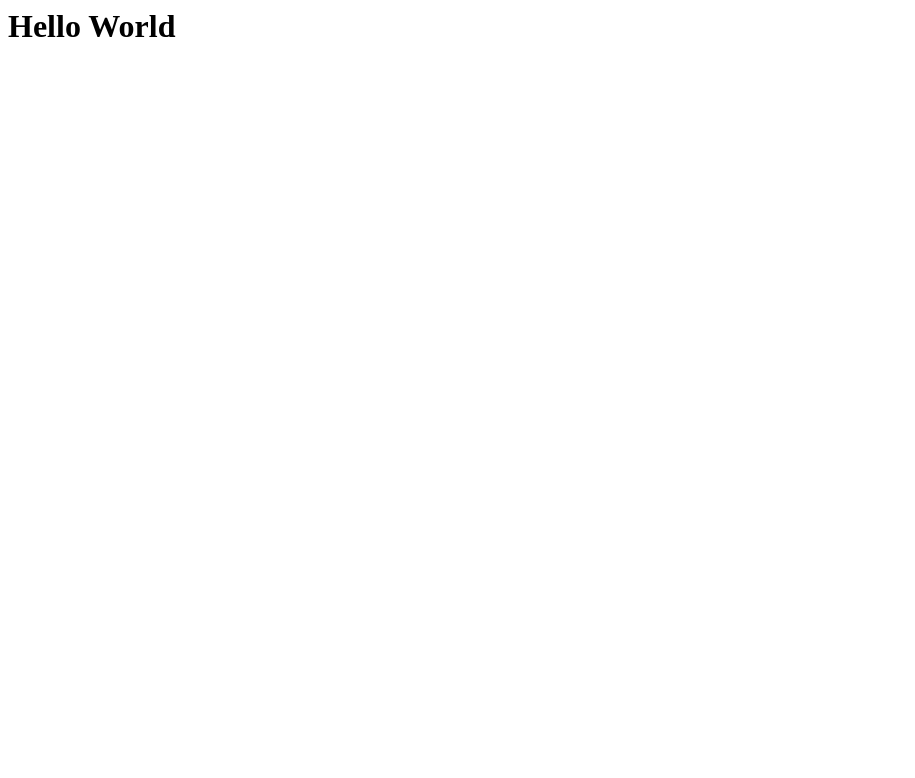
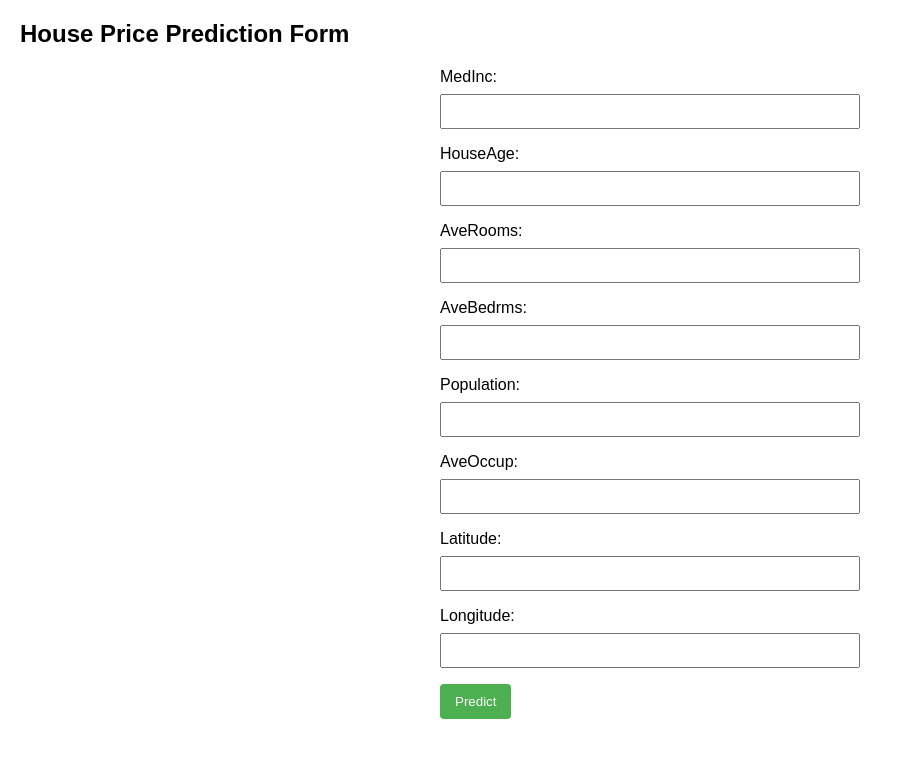
Before and after one commit to soulgyk/California_Housing_Price, a Flask app: page / in a window 1280 px wide. Before the commit the part shown is almost empty. Shown: the top 778 px of the page, without its empty margins (0-915 px from the left). Run offline with Flask 3, Linux system fonts and the light colour scheme; parts of the project's set-up code (start-up, migrations or seed data) failed here and were passed over.

Commit message:
web app is ready

```diff
--- a/app.py
+++ b/app.py
@@ -24,6 +24,16 @@ def predict_api():
     print(output[0])
     return jsonify(output[0])
 
+@app.route('/predict', methods=['POST'])
+
+def predict():
+    data = [float(x) for x in request.form.values()]
+    final_input = scalar.transform(np.array(data).reshape(1,-1))
+    print(final_input)
+    output = regmodel.predict(final_input)[0]
+    return render_template('home.html', prediction_text = "The house price predicted is {}".format(output))
+
+
 
 if __name__=="__main__":
     app.run(debug=True)
--- a/templates/home.html
+++ b/templates/home.html
@@ -1,3 +1,87 @@
-<h1>
-Hello World
-</h1>
+<!DOCTYPE html>
+<html lang="en">
+<head>
+    <meta charset="UTF-8">
+    <meta name="viewport" content="width=device-width, initial-scale=1.0">
+    <title>House Price Prediction Form</title>
+    <style>
+        body {
+            font-family: Arial, sans-serif;
+            margin: 20px;
+        }
+
+        form {
+            max-width: 400px;
+            margin: 0 auto;
+        }
+
+        label {
+            display: block;
+            margin-bottom: 8px;
+        }
+
+        input {
+            width: 100%;
+            padding: 8px;
+            margin-bottom: 16px;
+        }
+
+        button {
+            background-color: #4CAF50;
+            color: white;
+            padding: 10px 15px;
+            border: none;
+            border-radius: 4px;
+            cursor: pointer;
+        }
+
+        button:hover {
+            background-color: #45a049;
+        }
+
+        #prediction {
+            margin-top: 20px;
+            font-weight: bold;
+        }
+    </style>
+</head>
+<body>
+
+    <h2>House Price Prediction Form</h2>
+
+    <form action="{{ url_for('predict')}}" method="post">
+        <label for="medInc">MedInc:</label>
+        <input type="text" id="medInc" name="medInc" required>
+
+        <label for="houseAge">HouseAge:</label>
+        <input type="text" id="houseAge" name="houseAge" required>
+
+        <label for="aveRooms">AveRooms:</label>
+        <input type="text" id="aveRooms" name="aveRooms" required>
+
+        <label for="aveBedrms">AveBedrms:</label>
+        <input type="text" id="aveBedrms" name="aveBedrms" required>
+
+        <label for="population">Population:</label>
+        <input type="text" id="population" name="population" required>
+
+        <label for="aveOccup">AveOccup:</label>
+        <input type="text" id="aveOccup" name="aveOccup" required>
+
+        <label for="latitude">Latitude:</label>
+        <input type="text" id="latitude" name="latitude" required>
+
+        <label for="longitude">Longitude:</label>
+        <input type="text" id="longitude" name="longitude" required>
+
+        <button type="submit">Predict</button>
+    </form>
+
+    <div id="prediction">
+        {% if prediction_text %}
+            {{ prediction_text }}
+        {% endif %}
+    </div>
+
+</body>
+</html>
```
